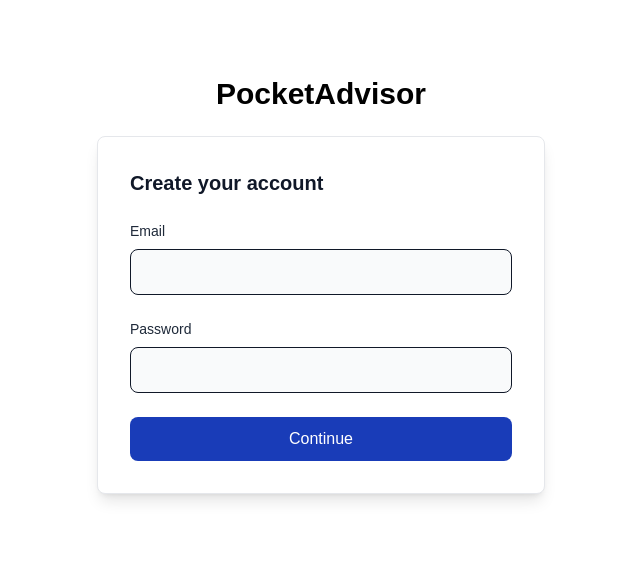
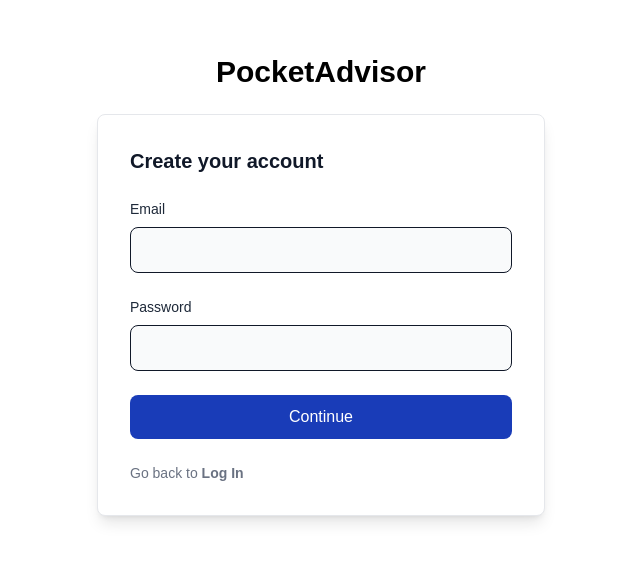
Before and after one commit to evegr4ce/PocketAdvisor, a Next.js app: page /signup in a window 1280 px wide. Shown: the part 115-676 px from the top of the page, without its empty margins (319-959 px from the left). Built offline with nearby package versions, Linux system fonts and the light colour scheme.

Commit message:
added sign up to login link

```diff
--- a/app/signup/page.tsx
+++ b/app/signup/page.tsx
@@ -73,6 +73,13 @@ export default function Signup() {
                 >
                   Continue
                 </button>
+
+                <p className="text-sm font-light text-gray-500">
+                  Go back to{" "}
+                  <a href="/" className="font-bold text-primary-600 hover:underline">
+                     Log In
+                  </a>
+                </p>
               </>
             )}
 
--- a/tsconfig.json
+++ b/tsconfig.json
@@ -15,7 +15,7 @@
     "moduleResolution": "bundler",
     "resolveJsonModule": true,
     "isolatedModules": true,
-    "jsx": "react-jsx",
+    "jsx": "preserve",
     "incremental": true,
     "plugins": [
       {
```
